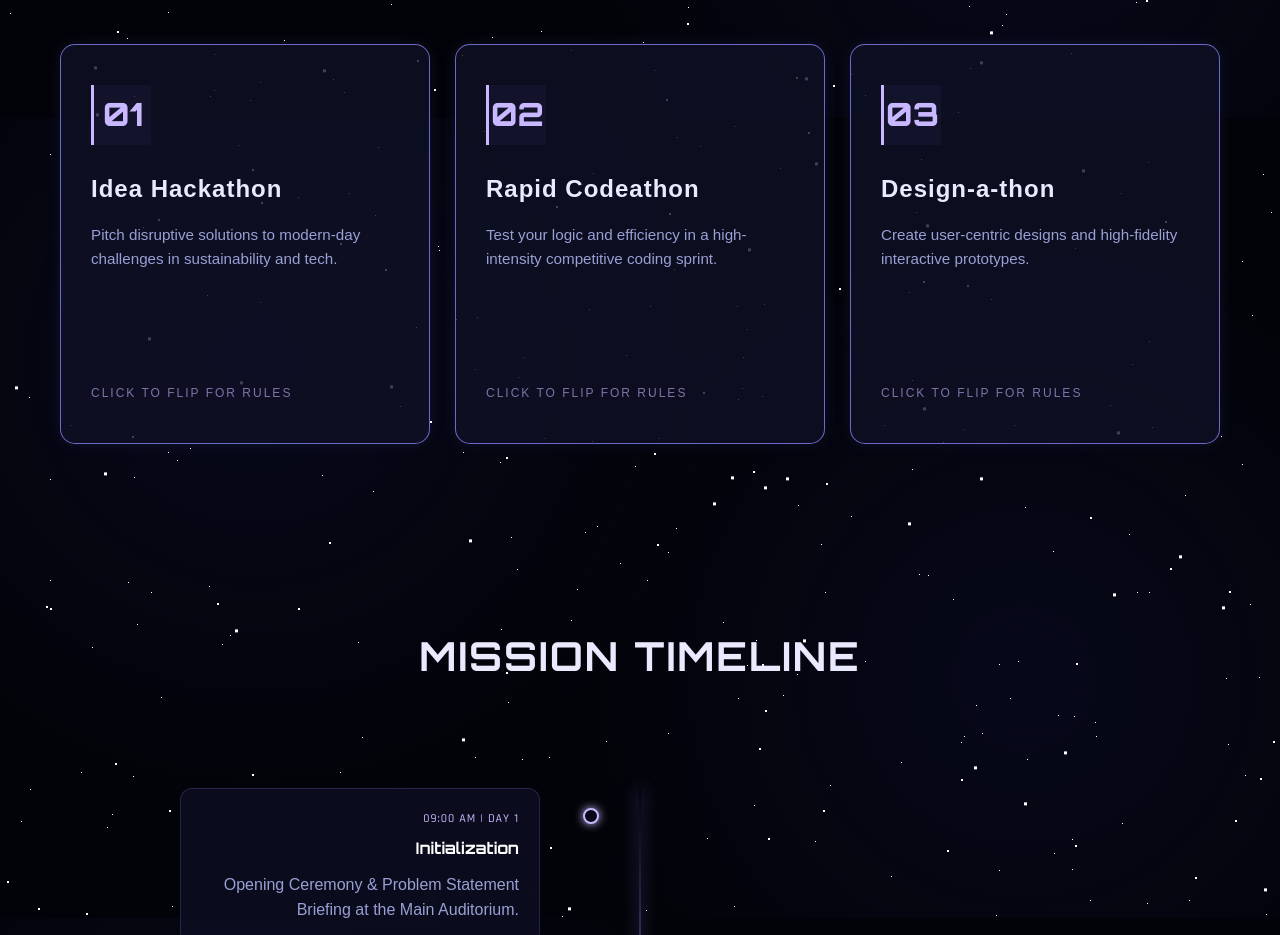
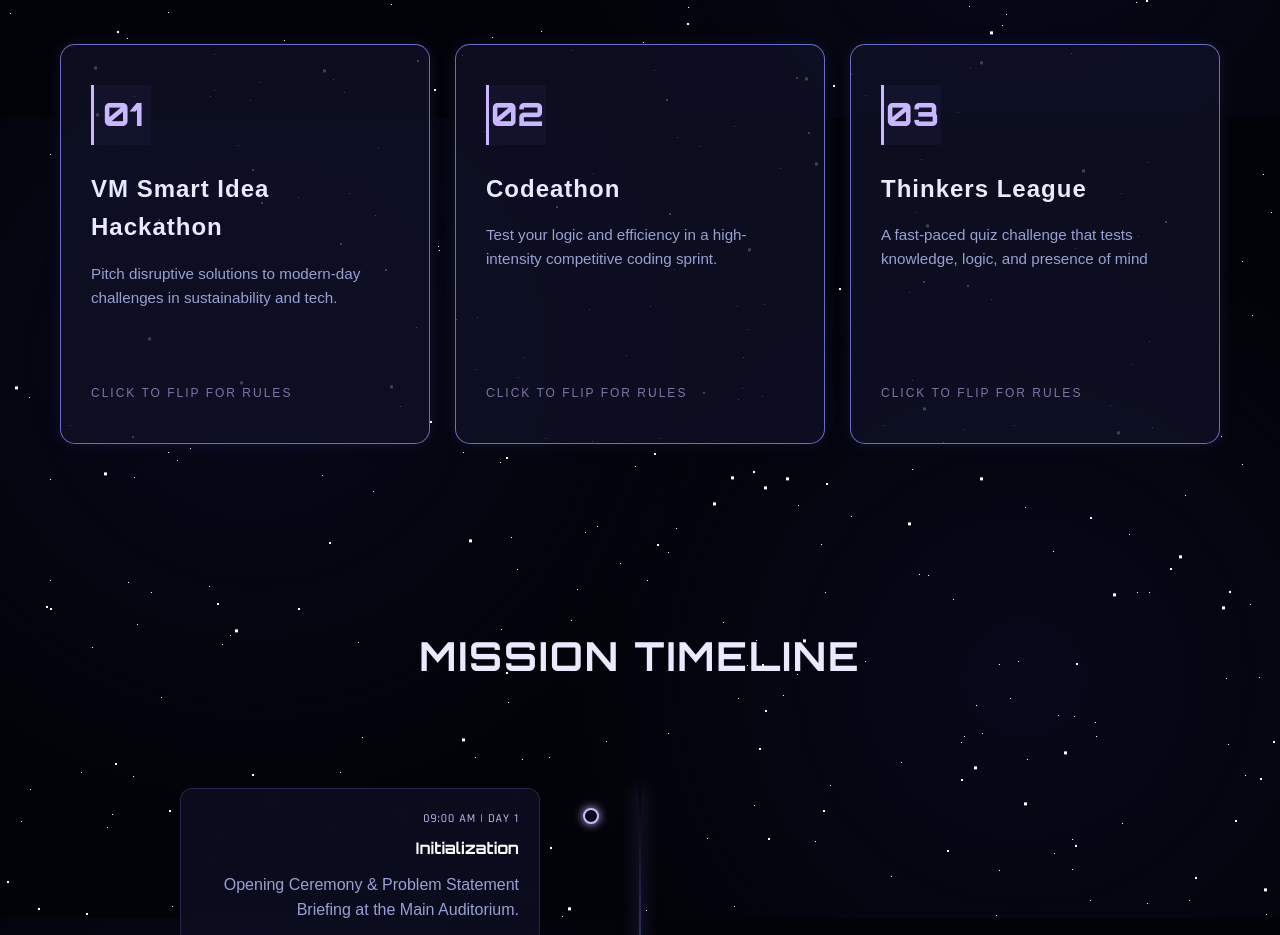
Before and after one commit to cewer555/leginaire2k26, a website: page index.html in a window 1280 px wide. Shown: the part 1482-2417 px from the top of the page. Drawn offline with Linux system fonts and the light colour scheme; animation ran at ten frames a second.

Commit message:
Update event details and titles in index.html

```diff
--- a/index.html
+++ b/index.html
@@ -111,17 +111,17 @@
                     <div class="event-icon-container">
                         <div class="event-icon">01</div>
                     </div>
-                    <h5>Idea Hackathon</h5>
+                    <h5>VM Smart Idea Hackathon</h5>
                     <p>Pitch disruptive solutions to modern-day challenges in sustainability and tech.</p>
                     <span class="click-hint">Click to flip for rules</span>
                 </div>
                 <div class="event-card-back">
                     <h5>Hackathon Rules</h5>
                     <ul class="event-details">
-                        <li><span>Team Size</span><strong>2 - 4 Members</strong></li>
-                        <li><span>Duration</span><strong>12 Hours</strong></li>
-                        <li><span>Venue</span><strong>Main Auditorium</strong></li>
-                        <li><span>Prize Pool</span><strong>$1,000</strong></li>
+                        <li><span>Team Size</span><strong>3 Members</strong></li>
+                        <li><span>Duration</span><strong>3 hours</strong></li>
+                        <li><span>Venue</span><strong>Bay 4 & Bay3</strong></li>
+                        <li><span>Prize Pool</span><strong>Rs 6000</strong></li>
                     </ul>
                     <button class="btn view-details-btn" onclick="event.stopPropagation(); openModal('hackathon')">
     View Details
@@ -137,19 +137,19 @@
                     <div class="event-icon-container">
                         <div class="event-icon">02</div>
                     </div>
-                    <h5>Rapid Codeathon</h5>
+                    <h5>Codeathon</h5>
                     <p>Test your logic and efficiency in a high-intensity competitive coding sprint.</p>
                     <span class="click-hint">Click to flip for rules</span>
                 </div>
                 <div class="event-card-back">
                     <h5>Codeathon Rules</h5>
                     <ul class="event-details">
-                        <li><span>Mode</span><strong>Individual</strong></li>
-                        <li><span>Languages</span><strong>C++, Py, Java</strong></li>
-                        <li><span>Venue</span><strong>Lab Block A</strong></li>
-                        <li><span>Prize Pool</span><strong>$500</strong></li>
+                        <li><span>Team Size</span><strong>1</strong></li>
+                        <li><span>Duration</span><strong>2 hours</strong></li>
+                        <li><span>Venue</span><strong>Bay 4 & Bay 3</strong></li>
+                        <li><span>Prize Pool</span><strong></strong></li>
                     </ul>
-                    <button class="btn view-details-btn" onclick="event.stopPropagation(); openModal('hackathon')">
+                    <button class="btn view-details-btn" onclick="event.stopPropagation(); openModal('Codeathon')">
     View Details
 </button>
                     <div class="reg-status">Status: <strong>Open</strong></div>
@@ -163,19 +163,19 @@
                     <div class="event-icon-container">
                         <div class="event-icon">03</div>
                     </div>
-                    <h5>Design-a-thon</h5>
-                    <p>Create user-centric designs and high-fidelity interactive prototypes.</p>
+                    <h5>Thinkers League</h5>
+                    <p>A fast-paced quiz challenge that tests knowledge, logic, and presence of mind</p>
                     <span class="click-hint">Click to flip for rules</span>
                 </div>
                 <div class="event-card-back">
                     <h5>Design Rules</h5>
                     <ul class="event-details">
-                        <li><span>Tools</span><strong>Figma / Adobe XD</strong></li>
-                        <li><span>Evaluation</span><strong>UX & UI</strong></li>
-                        <li><span>Venue</span><strong>Creative Suite</strong></li>
+                        <li><span>Team Size</span><strong>3</strong></li>
+                        <li><span>Duration</span><strong>2 hours</strong></li>
+                        <li><span>Venue</span><strong>Steve Jobs Hall</strong></li>
                         <li><span>Prize Pool</span><strong>$750</strong></li>
                     </ul>
-                    <button class="btn view-details-btn" onclick="event.stopPropagation(); openModal('hackathon')">
+                    <button class="btn view-details-btn" onclick="event.stopPropagation(); openModal('ThinkersLeague')">
     View Details
 </button>
                     <div class="reg-status">Status: <strong>Open</strong></div>
```
